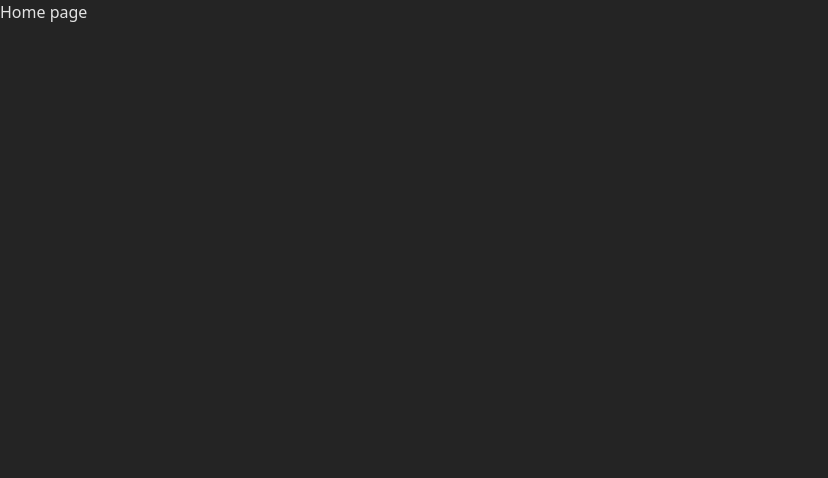
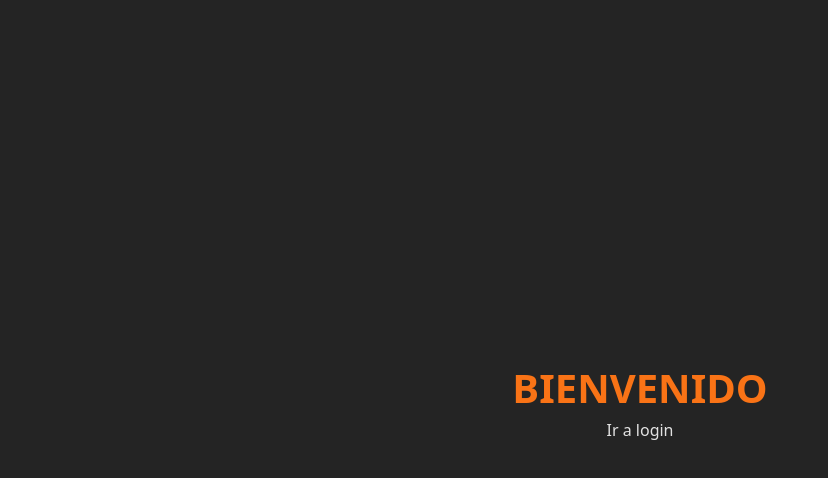
Before and after one commit to cristians-12/frontend-login, a React (Vite) app: page / in a window 1280 px wide. Shown: the top 478 px of the page, without its empty margins (0-828 px from the left). Built offline with nearby package versions, Linux system fonts and the light colour scheme.

Commit message:
Add files via upload

```diff
--- a/src/App.jsx
+++ b/src/App.jsx
@@ -2,23 +2,27 @@
 import { BrowserRouter, Routes, Route } from "react-router-dom";
 import RegisterPage from "./pages/RegisterPage";
 import LoginPage from "./pages/LoginPage";
-import { AuthProvider, AuthContext } from "./context/AuthContext.jsx";
+import HomePage from "./pages/HomePage"; "./pages/HomePage.jsx";
+import { AuthProvider } from "./context/AuthContext.jsx";
+import TasksPage from "./pages/TasksPage";
 
 function App() {
   return (
+    <>
       <AuthProvider>
         <BrowserRouter>
           <Routes>
-          <Route path="/" element={<h1>Home page</h1>} />
+            <Route path="/" element={<HomePage/>} />
             <Route path="/login" element={<LoginPage />} />
             <Route path="/register" element={<RegisterPage />} />
-          <Route path="/tasks" element={<h1>Tareas</h1>} />
+            <Route path="/tasks" element={<TasksPage/>} />
             <Route path="/profile" element={<h1>Perfil</h1>} />
             <Route path="/add-task" element={<h1>Update tarea</h1>} />
             <Route path="/task/:id" element={<h1>Id de tarea</h1>} />
           </Routes>
         </BrowserRouter>
       </AuthProvider>
+    </>
   );
 }
 
--- a/src/api/auth.js
+++ b/src/api/auth.js
@@ -1,7 +1,7 @@
 import axios from "axios";
 
-const URL = 'http://localhost:3000/app'
-// const URL = 'https://backend-login-3ru0.onrender.com/app'
+// const URL = 'http://localhost:3000/app'
+const URL = 'https://backend-login-3ru0.onrender.com/app'
 
 export const soliRegistro = (user)=> axios.post(`${URL}/register`, user)
 export const soliLogin = (user)=>axios.post(`${URL}/login`,user)
--- /dev/null
+++ b/src/pages/HomePage.jsx
@@ -0,0 +1,11 @@
+import { Link } from "react-router-dom";
+
+const HomePage = ()=>{
+    return(
+        <main className="flex flex-col justify-center w-screen text-center h-screen">
+            <h1 className="text-orange-500 font-bold text-[40px]">BIENVENIDO</h1>
+            <Link to={'/login'}><button>Ir a login</button></Link>
+        </main>
+    )
+}
+export default HomePage;
--- /dev/null
+++ b/src/pages/TasksPage.jsx
@@ -0,0 +1,9 @@
+ const TasksPage = ()=>{
+    return(
+        <>
+            <h1>Aqui van las tareas</h1>
+        </>
+    )
+ }
+
+ export default TasksPage;
```
Lines whose indentation alone changed are shown as unchanged.
